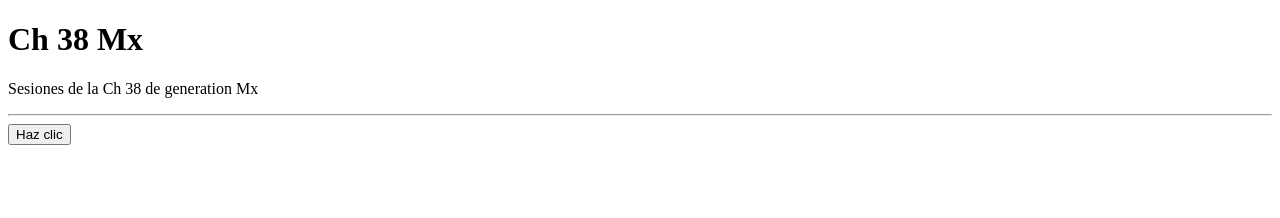
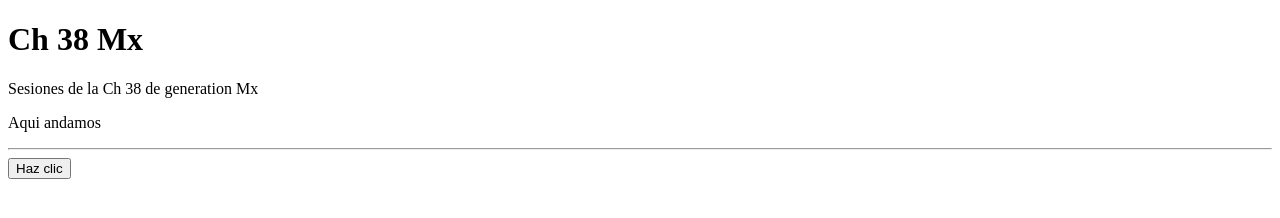
Before and after one commit to Karenjtp18/Ch-38, a plain HTML site: page index.html in a window 1280 px wide. Drawn offline with Linux system fonts and the light colour scheme.

Commit message:
cambio no oficial

```diff
--- a/index.html
+++ b/index.html
@@ -9,6 +9,7 @@
     <main>
       <h1>Ch 38 Mx</h1>
       <p>Sesiones de la Ch 38 de generation Mx</p>
+      <p>Aqui andamos</p>
       <hr />
       <button>Haz clic</button>
     </main>
```
